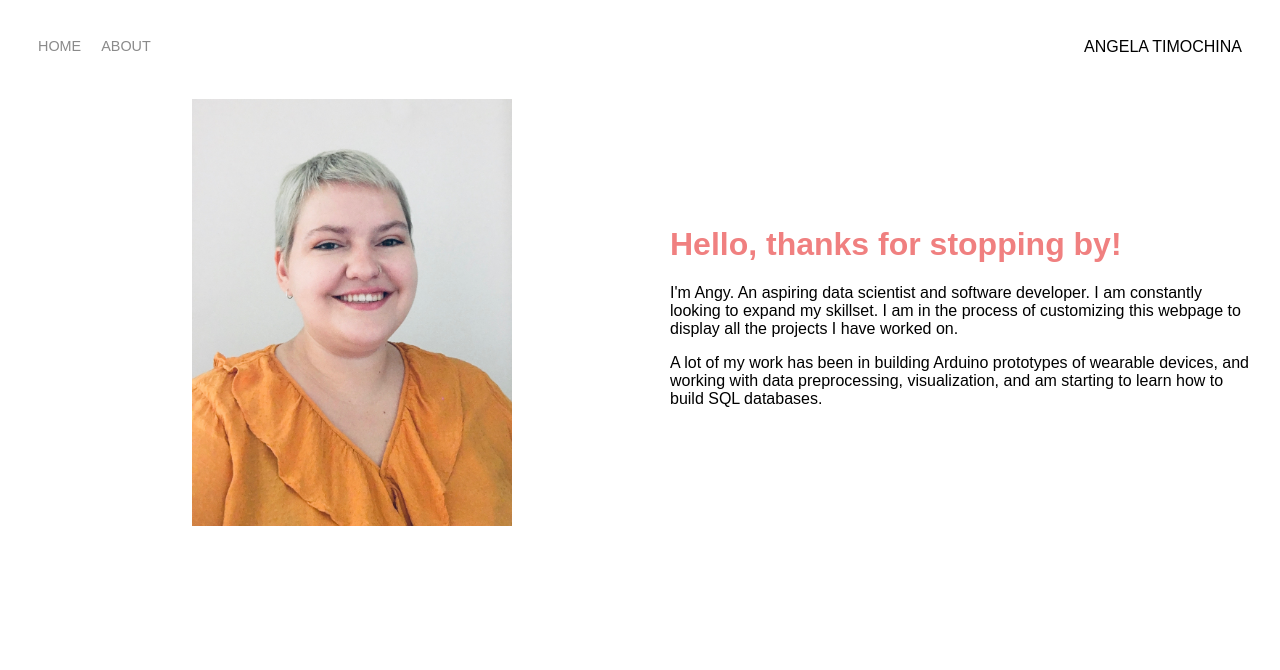
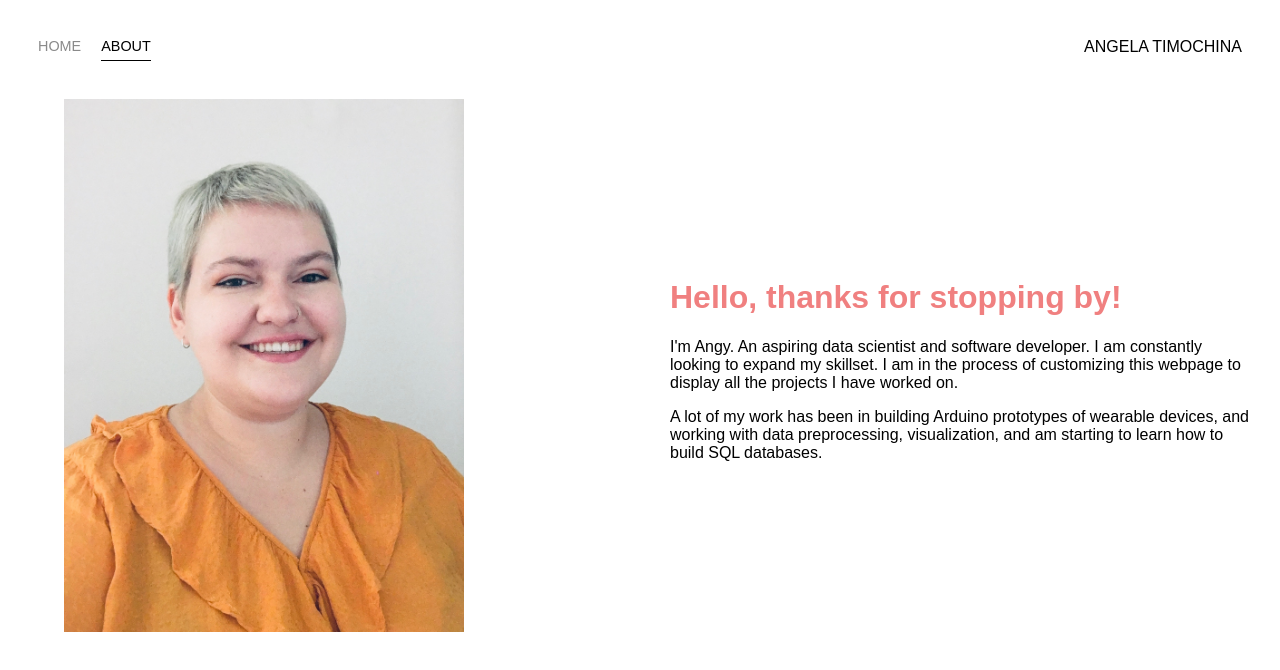
Before and after one commit to atimochina/atimochina.github.io, a plain HTML site: page about.html in a window 1280 px wide. Drawn offline with Linux system fonts and the light colour scheme.

Commit message:
Modified grid template so that images wrap into rows as webpage

```diff
--- a/about.html
+++ b/about.html
@@ -15,7 +15,7 @@
                         <a href="index.html">Home</a>
                     </div>
 
-                    <div class="nav-link-wrapper">
+                    <div class="nav-link-wrapper active-nav-link">
                         <a href="about.html">About</a>
                     </div>
                 </div>
--- a/styles.css
+++ b/styles.css
@@ -58,10 +58,19 @@ body{
     color: black;
 }
 
+.active-nav-link {
+    border-bottom: 1px solid black;
+}
+
+.active-nav-link a{
+    color: black !important;
+}
+
 /* ============= Portfolio Items styles ============= */
 .portfolio-items-wrapper{
     display: grid;
-    grid-template-columns: 1fr 1fr 1fr;
+    /*grid-template-columns: 1fr 1fr 1fr;*/
+    grid-template-columns: repeat(auto-fit, minmax(320px, 1fr));
 }
 
 .portfolio-item-wrapper{
@@ -116,12 +125,13 @@ like the .img-text-wrapper position*/
     display:grid;
     justify-content: center;
     align-items: center;
-    grid-template-columns: 1fr 1fr;
+    /*grid-template-columns: 1fr 1fr;*/
+    grid-template-columns: repeat(auto-fit, minmax(400px, 1fr));
 }
 
 .profile-img-wrapper img{
-    width:50%;
-    padding-left: 30%;
+    width: 400px;
+    padding-left: 10%;
 }
 
 .profile-content-wrapper {
```
Also changed, not shown: index.html (+1 -1 lines), notes.txt.
